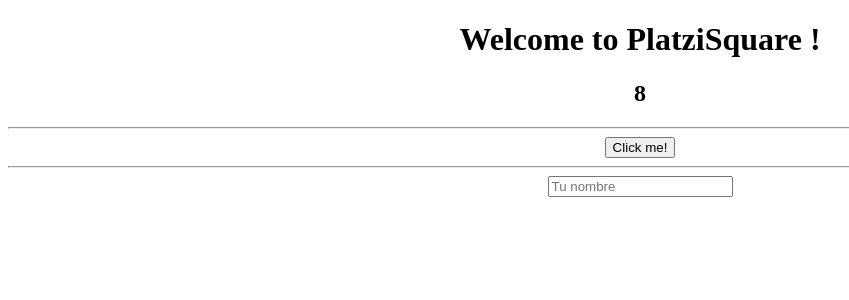
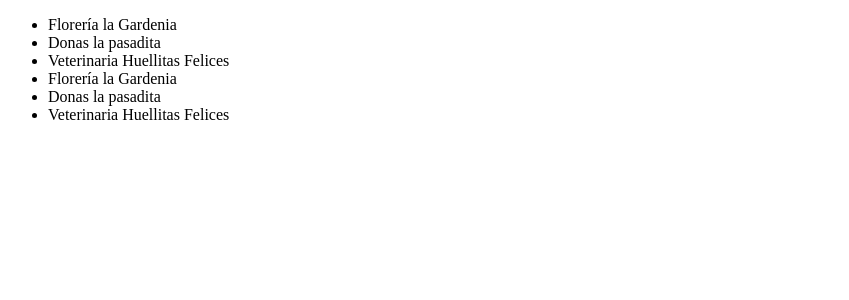
Before and after one commit to EduardoIbarra/platzisquare, an Angular app: page / in a window 1280 px wide. Shown: the top 300 px of the page, without its empty margins (0-849 px from the left). Built offline with nearby package versions, Linux system fonts and the light colour scheme.

Commit message:
Implementado ngFor

```diff
--- a/src/app/app.component.html
+++ b/src/app/app.component.html
@@ -1,15 +1,4 @@
 <!--The content below is only a placeholder and can be replaced.-->
-<div style="text-align:center">
-  <h1>
-    Welcome to {{title}} !
-  </h1>
-  <h2>
-    {{a+b}}
-  </h2>
-    <hr />
-    <button [disabled]="!listo" (click)="hacerAlgo()">Click me!</button>
-    <hr />
-    <input type="text" placeholder="Tu nombre" [(ngModel)]="nombre" />
-    <br />
-    {{nombre}}
-</div>
+<ul>
+    <li *ngFor="let lugar of lugares">{{lugar.nombre}}</li>
+</ul>
--- a/src/app/app.component.ts
+++ b/src/app/app.component.ts
@@ -7,17 +7,16 @@
 })
 export class AppComponent {
   title = 'PlatziSquare';
-  a = 3;
-  b = 5;
-  listo = false;
-  nombre:string = '';
+  lugares:any = [
+    {nombre:'Florería la Gardenia'},
+    {nombre:'Donas la pasadita'},
+    {nombre:'Veterinaria Huellitas Felices'},
+    {nombre:'Florería la Gardenia'},
+    {nombre:'Donas la pasadita'},
+    {nombre:'Veterinaria Huellitas Felices'}
+  ];
 
   constructor(){
-    setTimeout(() => {
-      this.listo = true;
-    }, 3000)
-  }
-  hacerAlgo(){
-    alert('Haciendo algo!');
+
   }
 }
```
